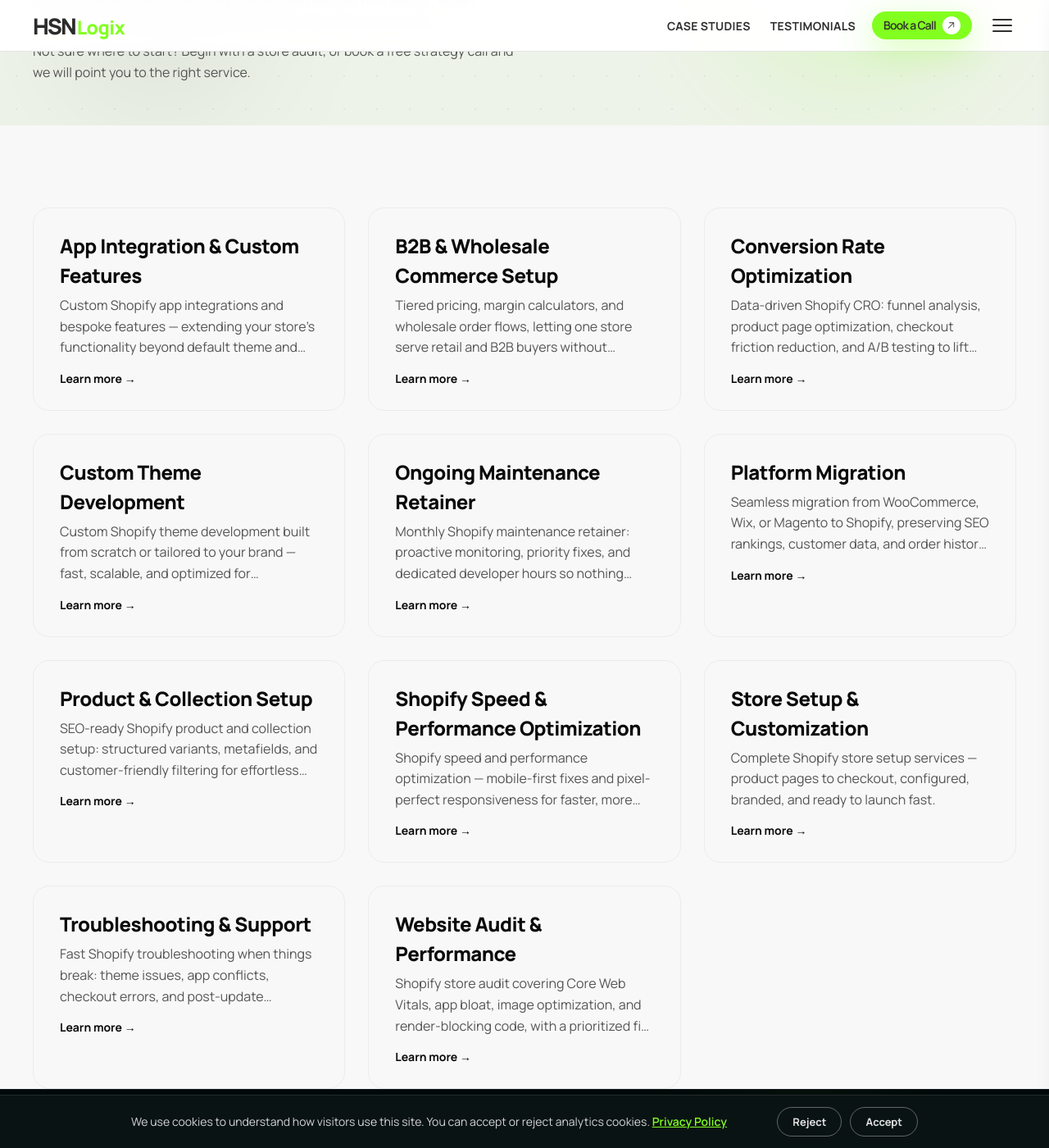
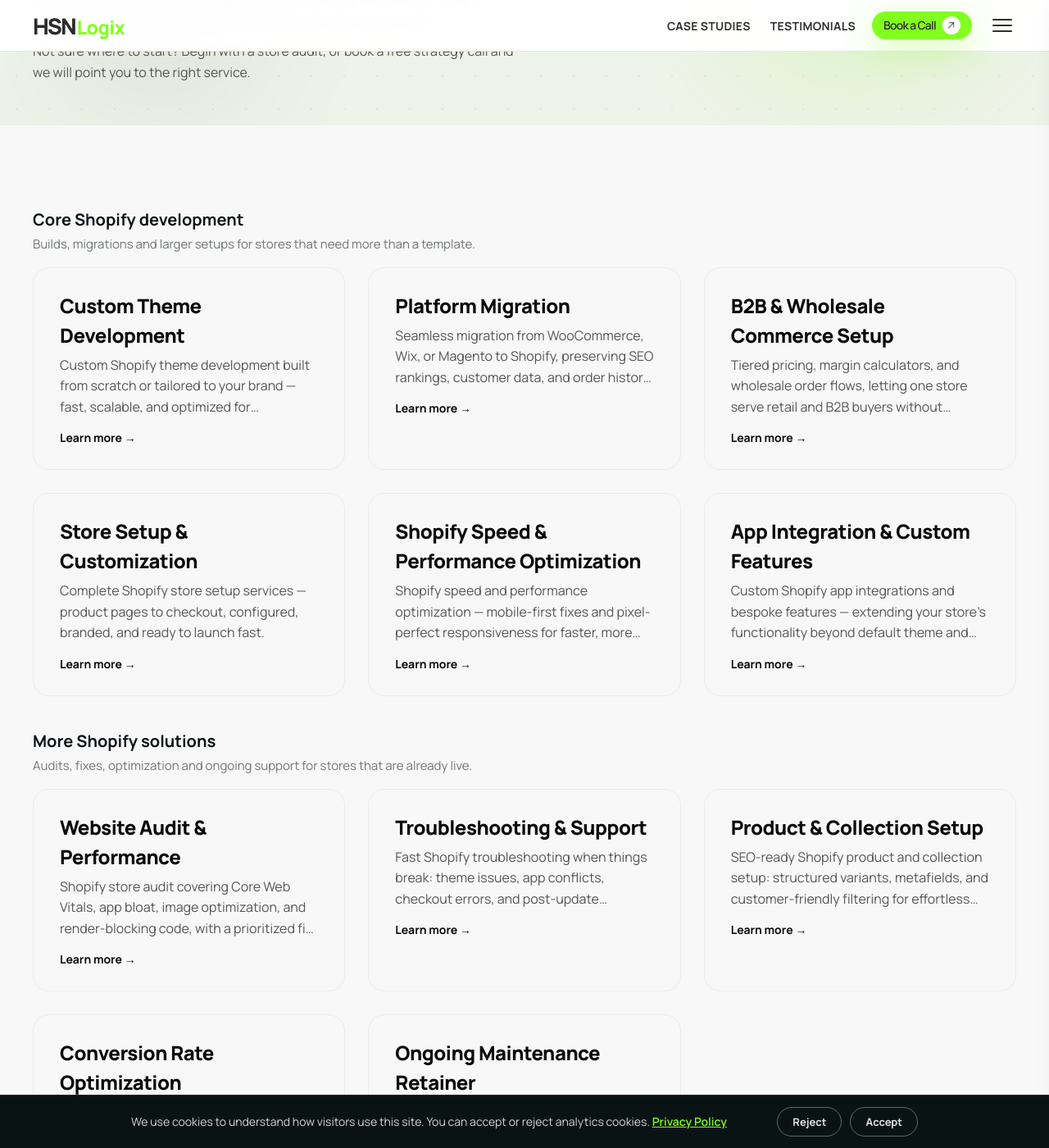
Before and after one commit to gr8ahmad/hsnlogix, a Jekyll site: the page built from services/index.html, in a window 1280 px wide and 1400 px high, scrolled down 247 px. Shown: the whole window at 82% size. Built offline with Jekyll 4.4.1, drawn with Linux system fonts in a browser that asks for light colours; a script that is not in the unit is left out; some of the changed text lies outside the part shown.

Commit message:
Phase 25C step 3: services index grouped ordering and CTA
- Rewrite services/index.html body with two groups (Core, More)
  ordered by explicit slug list
- Add services-index-cta block with book-a-call and send-message links
- Add CSS for .services-group-heading, .services-group-desc,
  .services-index-cta and related selectors to style-additions.css

Co-Authored-By: Claude Sonnet 4.6 <noreply@anthropic.com>
Claude-Session: https://claude.ai/code/session_015dfU2K8V8wNbXDRK3bceSx

```diff
--- a/services/index.html
+++ b/services/index.html
@@ -9,17 +9,63 @@ date: 2026-09-29
 {% include page-hero.html eyebrow="Services" title_pale="Shopify Development" title_dark="Services for DTC Brands" lede="Custom themes, migrations, large catalog and Shopify Plus setups, speed optimization and ongoing support from a founder-led Shopify team." lede_2="Not sure where to start? Begin with a store audit, or book a free strategy call and we will point you to the right service." %}
 <div class="page-content">
 <div class="blog-index">
+
+  <h2 class="services-group-heading">Core Shopify development</h2>
+  <p class="services-group-desc">Builds, migrations and larger setups for stores that need more than a template.</p>
   <div class="blog-post-list">
-    {% assign sorted_services = site.services | sort: 'title' %}
-    {% for service in sorted_services %}
-    <a class="blog-post-card" href="{{ service.url | relative_url }}">
+    {% assign core_slugs = "theme-development,platform-migration,b2b-wholesale,store-setup,speed-optimization,app-integration" | split: "," %}
+    {% for slug in core_slugs %}
+      {% assign service_url = '/services/' | append: slug | append: '/' %}
+      {% assign svc = site.services | where: "url", service_url | first %}
+      {% if svc %}
+    <a class="blog-post-card" href="{{ svc.url | relative_url }}">
       <div class="blog-post-card-content">
-        <h2>{{ service.title }}</h2>
-        <p>{{ service.excerpt }}</p>
+        <h2>{{ svc.title }}</h2>
+        <p>{{ svc.excerpt }}</p>
         <span class="blog-read-more">Learn more &rarr;</span>
       </div>
     </a>
+      {% endif %}
     {% endfor %}
   </div>
+
+  <h2 class="services-group-heading">More Shopify solutions</h2>
+  <p class="services-group-desc">Audits, fixes, optimization and ongoing support for stores that are already live.</p>
+  <div class="blog-post-list">
+    {% assign more_slugs = "website-audit,troubleshooting-support,product-collection-setup,conversion-rate-optimization,maintenance-retainer" | split: "," %}
+    {% for slug in more_slugs %}
+      {% assign service_url = '/services/' | append: slug | append: '/' %}
+      {% assign svc = site.services | where: "url", service_url | first %}
+      {% if svc %}
+    <a class="blog-post-card" href="{{ svc.url | relative_url }}">
+      <div class="blog-post-card-content">
+        <h2>{{ svc.title }}</h2>
+        <p>{{ svc.excerpt }}</p>
+        <span class="blog-read-more">Learn more &rarr;</span>
+      </div>
+    </a>
+      {% endif %}
+    {% endfor %}
+  </div>
+
+  <div class="services-index-cta">
+    <h2>Not sure which service fits?</h2>
+    <p>Send a message or book a free strategy call and we will recommend a starting point.</p>
+    <div class="services-index-cta__actions">
+      <a href="https://cal.com/hsnlogix" data-cal-link="hsnlogix" data-cal-config='{"layout":"month_view"}' rel="noopener" class="cta-button">
+        <div class="button-text"><p>Book a Free Strategy Call</p></div>
+        <div class="button-icon">
+          <svg xmlns="http://www.w3.org/2000/svg" viewBox="0 0 256 256"><path d="M200,64V168a8,8,0,0,1-16,0V83.31L69.66,197.66a8,8,0,0,1-11.32-11.32L172.69,72H88a8,8,0,0,1,0-16H192A8,8,0,0,1,200,64Z"></path></svg>
+        </div>
+      </a>
+      <a href="{{ '/contact/' | relative_url }}" class="cta-button cta-button--secondary">
+        <div class="button-text"><p>Send a message</p></div>
+        <div class="button-icon">
+          <svg xmlns="http://www.w3.org/2000/svg" viewBox="0 0 256 256"><path d="M200,64V168a8,8,0,0,1-16,0V83.31L69.66,197.66a8,8,0,0,1-11.32-11.32L172.69,72H88a8,8,0,0,1,0-16H192A8,8,0,0,1,200,64Z"></path></svg>
+        </div>
+      </a>
+    </div>
+  </div>
+
 </div>
 </div>
--- a/style-additions.css
+++ b/style-additions.css
@@ -1954,3 +1954,11 @@ padding: 20px 30px;
   margin-right: 6px;
   display: inline-block;
 }
+
+/* -- Phase 25C: services index groups -- */
+.services-group-heading { font-size: 20px; font-weight: 700; color: #0A1314; margin: 40px 0 4px; }
+.services-group-desc { color: rgba(2,9,10,0.55); font-size: 15px; margin: 0 0 16px; }
+.services-index-cta { text-align: center; padding: 48px 0 60px; border-top: 1px solid rgba(0,0,0,0.08); margin-top: 40px; }
+.services-index-cta h2 { font-size: 22px; font-weight: 700; color: #0A1314; margin: 0 0 10px; }
+.services-index-cta > p { color: rgba(2,9,10,0.55); font-size: 16px; margin: 0 0 24px; }
+.services-index-cta__actions { display: flex; flex-wrap: wrap; gap: 12px; justify-content: center; }
```
